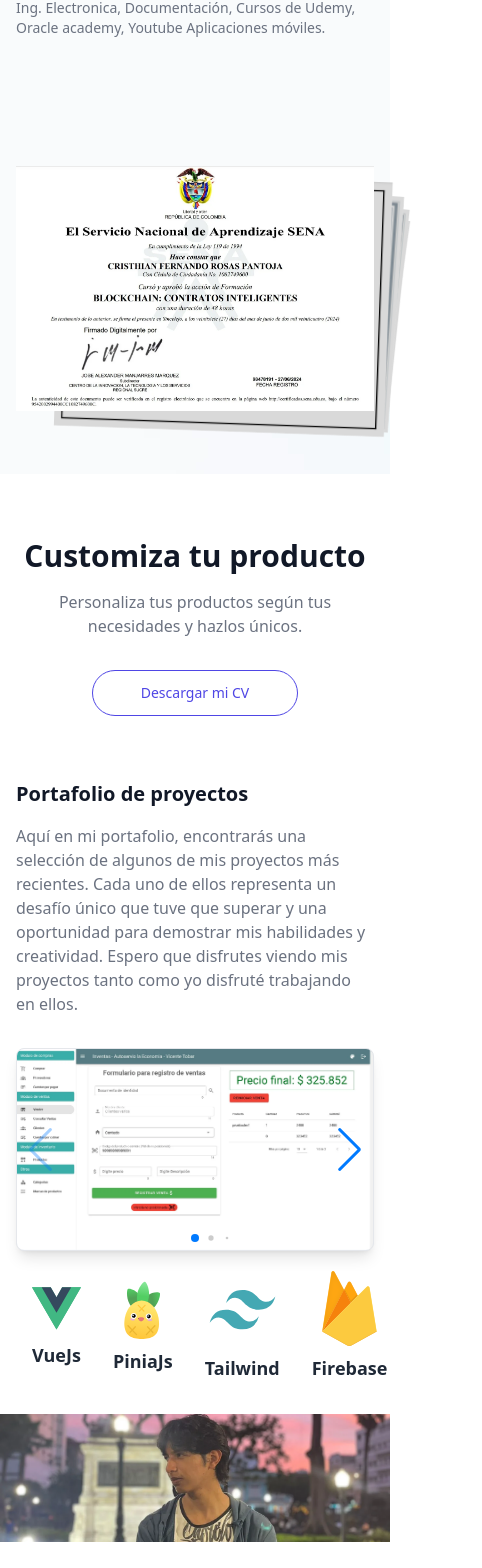
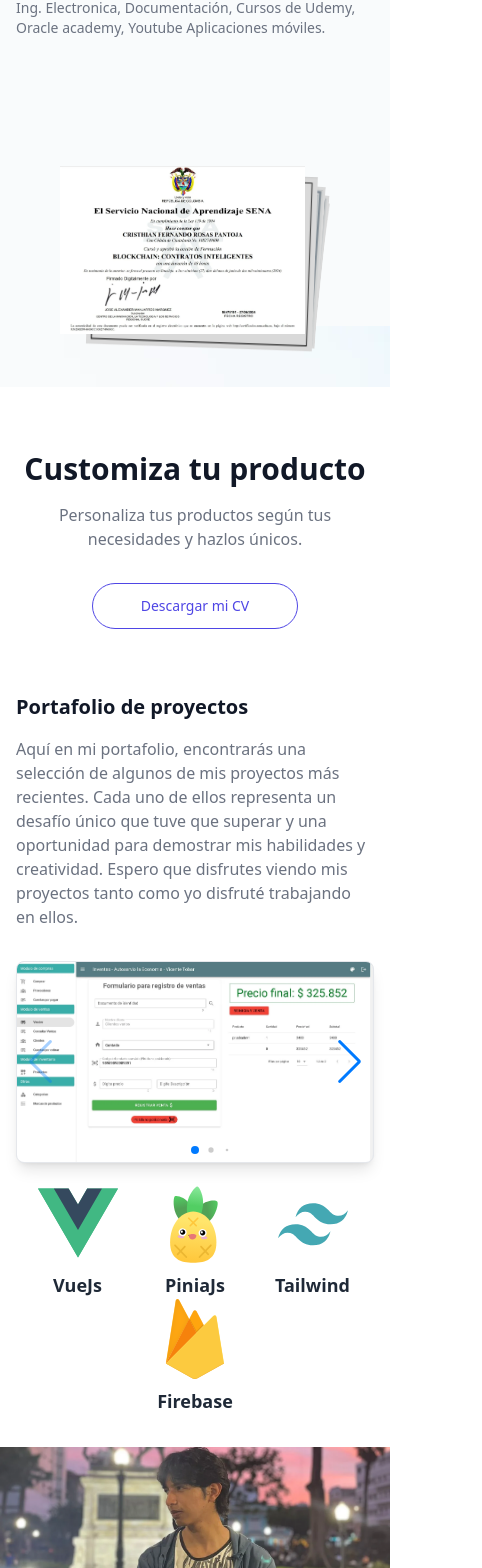
Before and after one commit to lororock/portafolio-vue, a Vue app: page / in a window 390 px wide. Shown: the part 1236-2804 px from the top of the page, 482 px wide, since content can reach past the window. Built offline with nearby package versions, Linux system fonts and the light colour scheme.

Commit message:
posible solucion responsive

```diff
--- a/src/components/Portafolio.vue
+++ b/src/components/Portafolio.vue
@@ -73,13 +73,13 @@ defineExpose({ proyectos });
           @slideChange="onSlideChange">
           <swiper-slide v-for="(pro, index) in proyectos" :key="index">
             <div @click="mostrarPopAds(pro)">
-              <img class="mh-full" @change="onSlideChange(pro.index)" :src="pro.imagen" :alt="pro.descripcion" />
+              <img @change="onSlideChange(pro.index)" :src="pro.imagen" :alt="pro.descripcion" />
             </div>
           </swiper-slide>
         </swiper>
       </div>
       <div v-for="(tecno, index) in proyectos[tecnologis]" :key="index" class="text-center">
-        <div class="flex justify-evenly items-center">
+        <div class="flex justify-evenly items-center flex-wrap">
           <div v-for="(tec, i) in tecno.tecnologia" :key="i" class="mx-4">
             <img :src="tec" :alt="tecno.nombreTecno[i]" class="mx-auto">
             <div class="text-lg font-semibold text-gray-800 mt-2"> {{ tecno.nombreTecno[i] }}</div>
--- a/src/components/Profile.vue
+++ b/src/components/Profile.vue
@@ -114,12 +114,12 @@ const modules = ref([EffectCards,]);
         </div>
 
       </div>
-      <div class="block md:hidden mx-auto max-w-screen-sm px-4 py-8 sm:px-6 sm:py-12 lg:px-8">
-        <swiper class="mySwiper" :modules="modules" :effect="'cards'" :grabCursor="true" @swiper="onSwiper"
+      <div class="block mx-11 px-4 py-8 max-w-[277px] sm:mx-auto sm:px-6 sm:py-12 md:hidden sm:max-w-[444px] lg:px-8">
+        <swiper class="mySwiper" max-w-7xl :modules="modules" :effect="'cards'" :grabCursor="true" @swiper="onSwiper"
           @slideChange="onSlideChange">
           <swiper-slide v-for="(cer, index) in certificados" :key="index">
             <div>
-              <img class="h-full" :src="cer.imagen" alt="pro.descripcion" />
+              <img class="" :src="cer.imagen" alt="pro.descripcion" />
             </div>
           </swiper-slide>
         </swiper>
```
